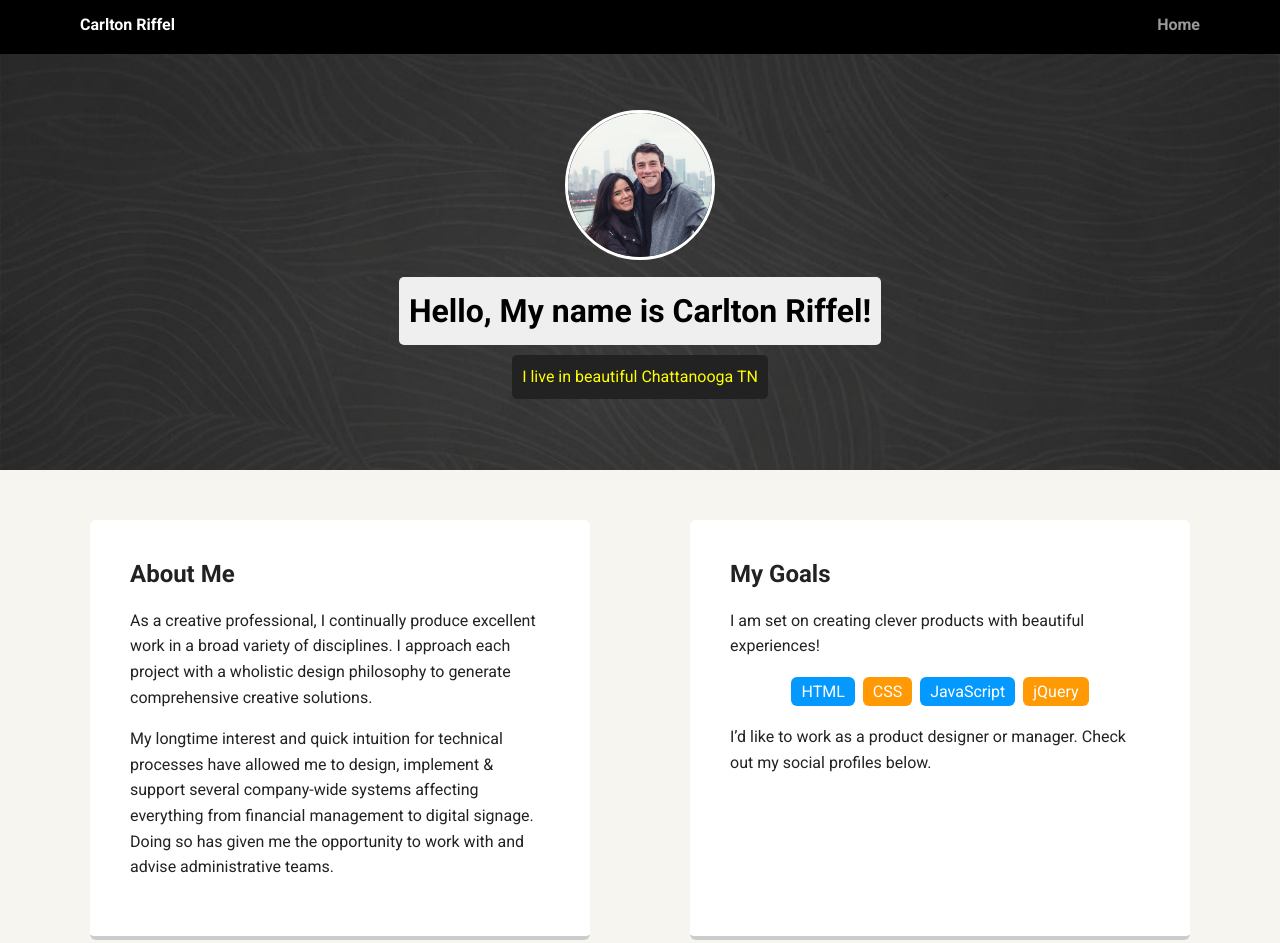
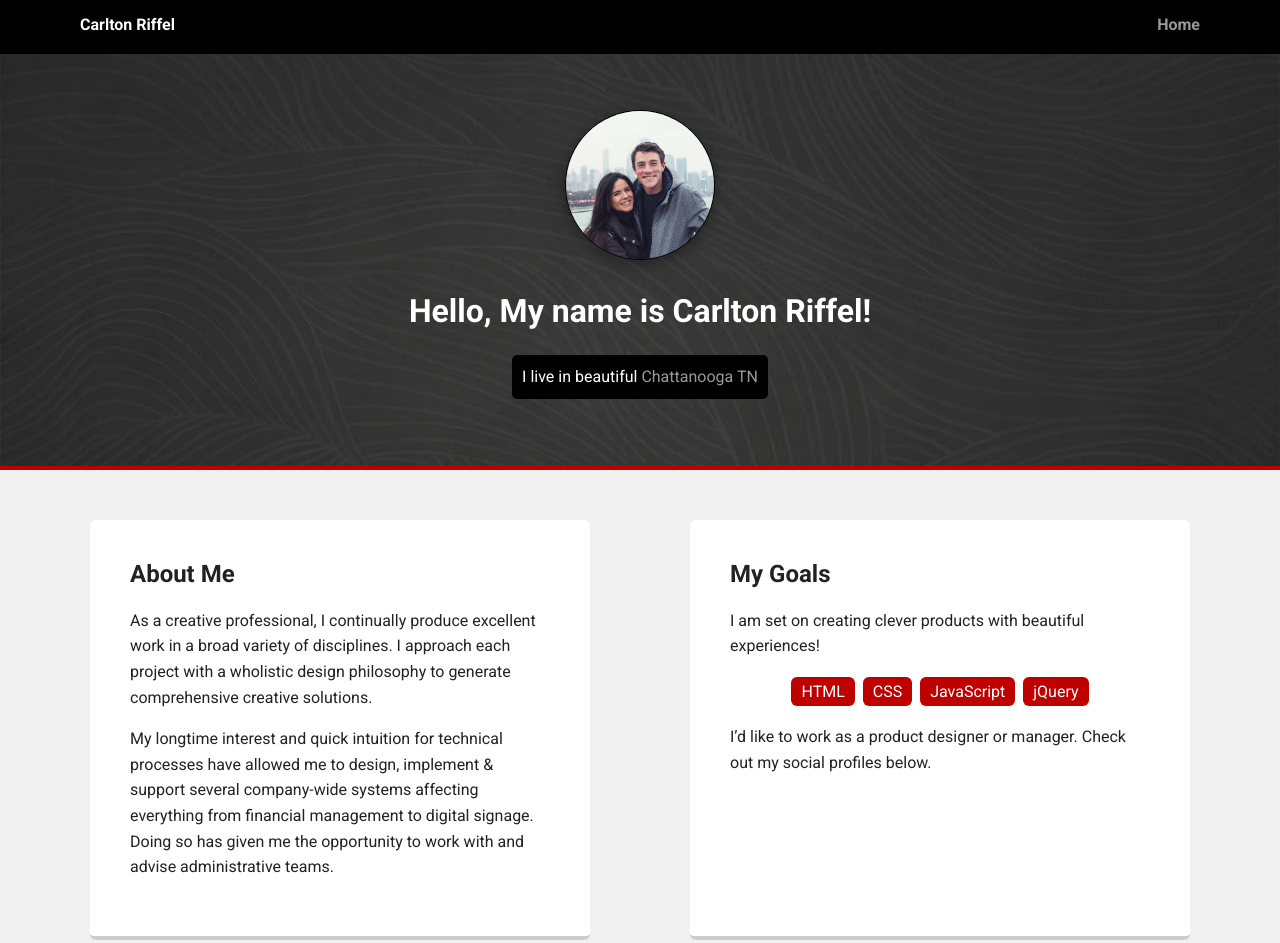
Before and after one commit to carlton-riffel/TechDegree-Project-1, a plain HTML site: page index.html in a window 1280 px wide. Shown: the top 943 px of the page. Drawn offline with Linux system fonts and the light colour scheme; a web font is replaced by a local one.

Commit message:
updated style

```diff
--- a/index.html
+++ b/index.html
@@ -2,7 +2,7 @@
 <html lang="en">
 <head>
   <meta charset="utf-8">
-  <title>Jane Smith's Profile</title>
+  <title>Carlton Riffel's Profile</title>
   <meta name="viewport" content="width=device-width, initial-scale=1.0">
   <link rel="stylesheet" href="styles.css">
   <link href="https://fonts.googleapis.com/css?family=Muli%7CRoboto:400,300,500,700,900" rel="stylesheet"></head>
@@ -18,7 +18,7 @@
     <header>
       <img src="images/me.jpg" alt="Image of Carlton Riffel" class="profile-image">
       <h1 class="tag name">Hello, My name is Carlton Riffel!</h1>
-      <p class="tag location">I live in beautiful Chattanooga TN</p>
+      <p class="tag location">I live in beautiful <a href="https://maps.apple.com/place?address=Chattanooga%2C%20TN%2C%20United%20States&ll=35.043278%2C-85.307610&lsp=6489">Chattanooga TN</a></p>
     </header>
 
     <main class="flex">
--- a/styles.css
+++ b/styles.css
@@ -9,7 +9,7 @@ body {
   text-align: center;
   font-family: 'Roboto', sans-serif;
   color: #222;
-  background: #f7f5f0;
+  background: #f0f0f0;
 }
 /* Link Styles */
 
@@ -18,7 +18,7 @@ a {
   color: #999;
 }
 a:hover {
-  color: #6633ff;
+  color: #be0000;
 }
 
 /* Section Styles */
@@ -61,6 +61,7 @@ header {
   background-size: cover;
   overflow: hidden;
   padding-top: 60px;
+  border-bottom: 4px solid #be0000;
 }
 header {
   line-height: 1.5;
@@ -70,23 +71,30 @@ header .profile-image {
   width: 150px;
   height: 150px;
   border-radius: 50%;
-  border: 3px solid white;
+  box-shadow: 0 4px 8px 0 rgba(0, 0, 0, 0.2), 0 6px 20px 0 rgba(0, 0, 0, 0.19);
+  border: 1px solid black;
   transition: all .5s;
 }
 header .profile-image:hover {
-  transform: scale(1.2) rotate(5deg);
+  animation: beat 1s infinite alternate;
+	transform-origin: center;
+  box-shadow: 0 5px 7px 0 rgba(179, 19, 2, 0.3), 0 5px 15px 0 rgba(179, 19, 2, 0.2);
 }
+
+@keyframes beat{
+	to { transform: scale(1.1); }
+}
+
 .tag {
-  background-color: #efefef;
-  color: black;
+  color: white;
   padding: 10px;
   border-radius: 5px;
   display: table;
   margin: 10px auto;
 }
 .location {
-  background-color: #222;
-  color: yellow;
+  background-color: black;
+  color: white;
 }
 .card {
   margin: 30px;
@@ -99,7 +107,7 @@ header .profile-image:hover {
   transition: all .5s;
 }
 .card:hover {
-  border-color: #ff99ff;
+  border-color: #be0000;
 }
 
 ul.skills {
@@ -110,15 +118,12 @@ ul.skills {
 .skills li {
   border-radius: 6px;
   display: inline-block;
-  background: #ff9904;
+  background: #be0000;
   color: white;
   padding: 5px 10px;
   margin: 2px;
 }
 
-.skills li:nth-child(odd) {
-  background: #0399ff;
-}
 
 footer {
   width: 100%;
@@ -164,7 +169,10 @@ a.website {
   background-image: url(images/website.svg);
 }
 a.social:hover {
+border-radius: 50%;
+border:.5px solid #be0000;
   opacity: 1;
+
 }
 .clearfix {
   clear: both;
```
